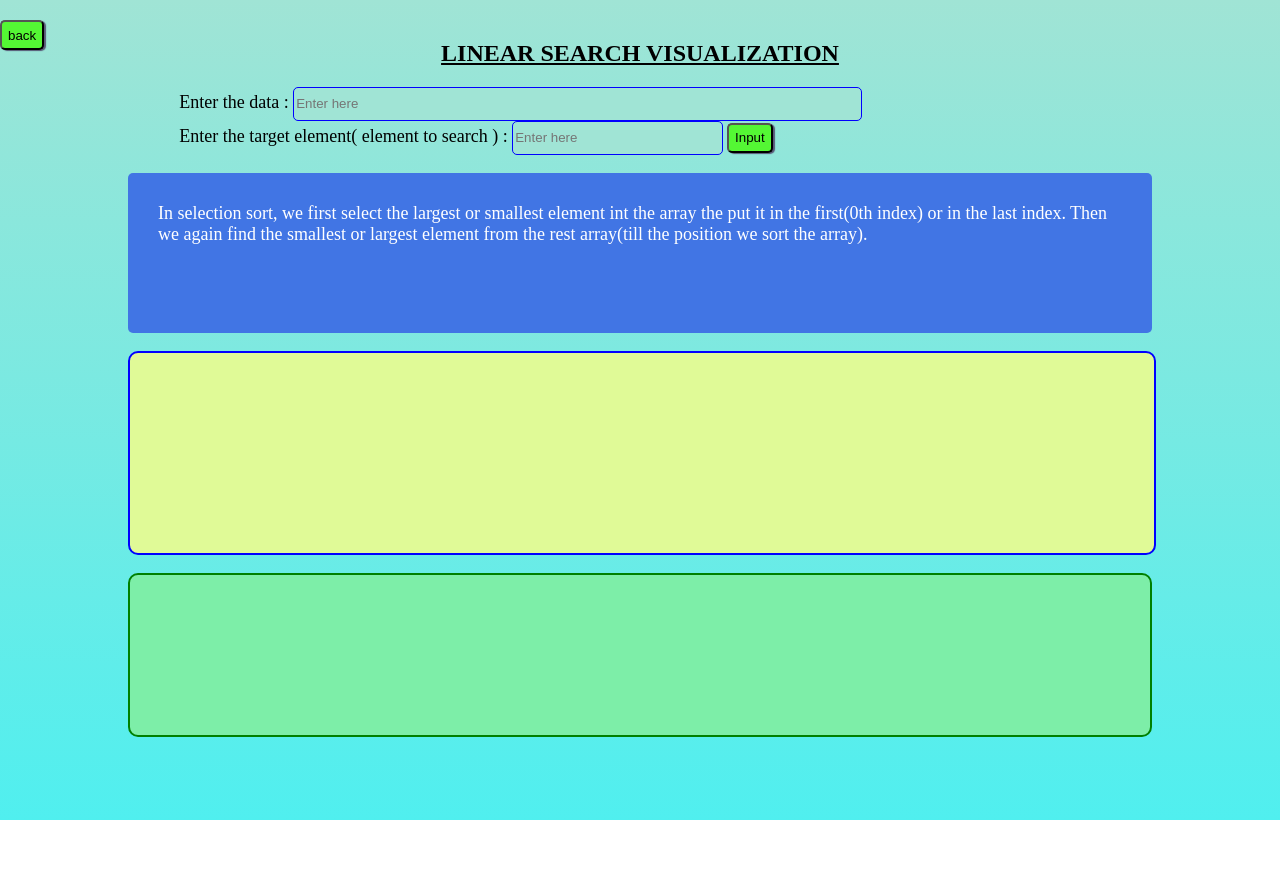
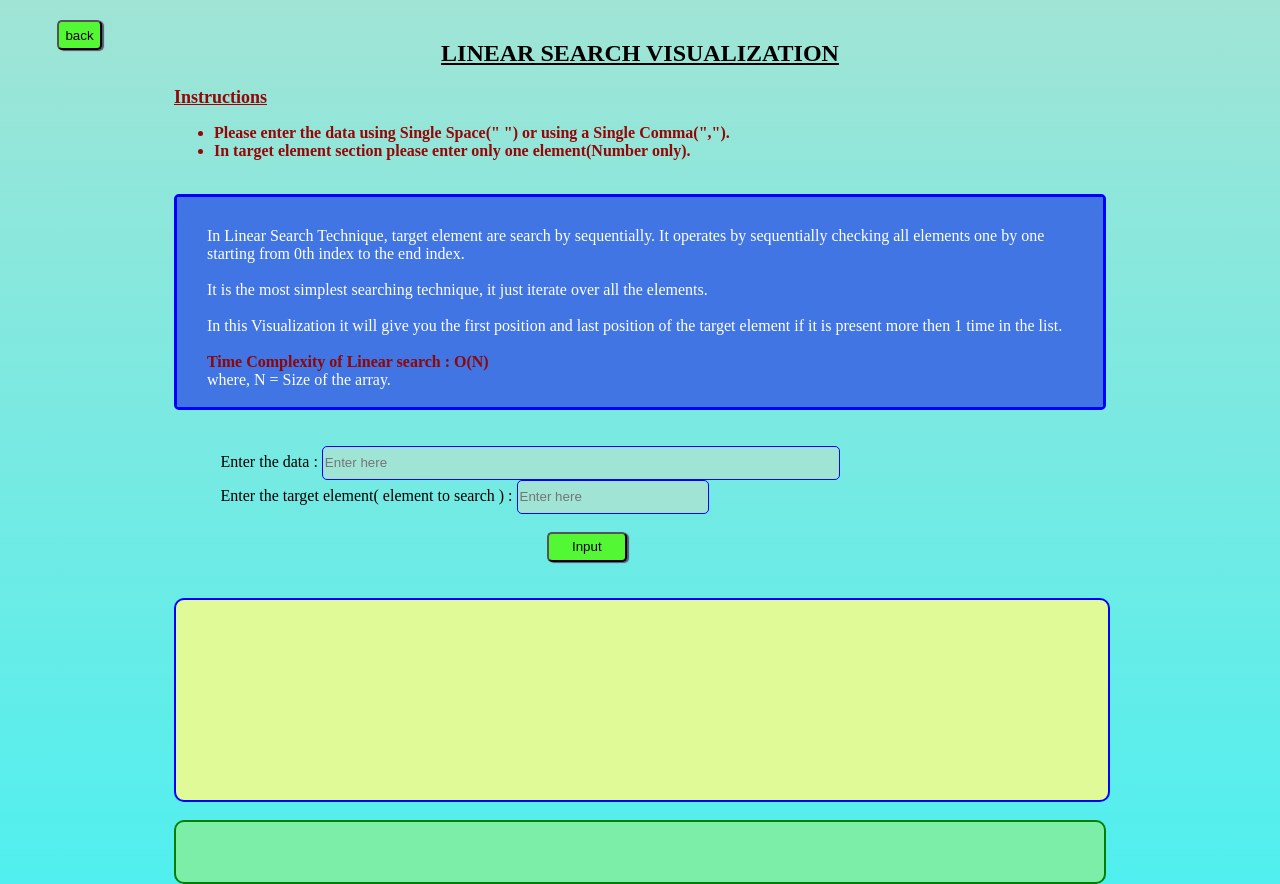
Before and after one commit to shantanu1810/Sorting-and-Searching-Visualization, a plain HTML site: page linear_Search.html in a window 1280 px wide. Before the commit the page ends 820 px from the top, so only its background shows below. Drawn offline with Linux system fonts and the light colour scheme.

Commit message:
Update linear_Search.html

```diff
--- a/linear_Search.html
+++ b/linear_Search.html
@@ -39,13 +39,14 @@
         }
         .explanation{
             color: rgb(22, 8, 8);
-            font-size: 18px;
+            font-size: medium;
             padding:30px;
-            height:100px;
+            height:150px;
             background: #4175e4;
             overflow-y:scroll;
             color:rgb(255, 255, 255);
             border-radius: 5px;
+            border: 3px solid blue;
         }
         h4{
             text-align: center;
@@ -89,17 +90,22 @@
             transform: scale(0.98);
         }
         .result{
-            height:100px;
+            height:auto;
             border: 2px solid green;
             border-radius: 10px;
             background: #7deea8;
             font-weight: bolder;
-            font-size: 18px;
+            font-size: medium;
             padding: 30px;
         }
         .back{
             position: absolute;
             top:20px;
+        }
+        #instruction{
+            font-size: medium;
+            font-weight: bold;
+            color: rgb(149, 6, 6);
         }
     </style>
 </head>
@@ -107,11 +113,12 @@
     <a href="index.html"><button class="back">back</button></a>
     <div class="maindiv">
     <h2 style="text-align: center;text-decoration:underline;">LINEAR SEARCH VISUALIZATION</h2>
-    <span style="margin-left:5%;font-size: 18px;">Enter the data : </span> <input type="text" placeholder="Enter here"name="data"/><br>
-    <span style="margin-left:5%;font-size: 18px;">Enter the target element( element to search ) : </span> <input type="text" placeholder="Enter here"name="data" style="width: 20%;"/>
-    <button onclick="start()">Input</button><br><br>
-    <div class="explanation">In selection sort, we first select the largest or smallest element int the array the put it in the first(0th index) or in the last index. Then we again find the smallest or largest element from the rest array(till the position we sort the array).
-    </div>
+    <div id="instruction"><span style="text-decoration: underline;font-size: 18px;">Instructions</span><ul><li>Please enter the data using Single Space(" ") or using a Single Comma(",").</li><li>In target element section please enter only one element(Number only).</li></ul></div></br>
+    <div class="explanation">In Linear Search Technique, target element are search by sequentially. It operates by sequentially checking all elements one by one starting from 0th index to the end index. <br><br>It is the most simplest searching technique, it just iterate over all the elements. <br><br>In this Visualization it will give you the first position and last position of the target element if it is present more then 1 time in the list. <br><br><span style="color: rgb(142, 6, 6);font-weight: bold;">Time Complexity of Linear search : O(N)</span> <br>where, N = Size of the array.
+    </div><br><br>
+    <span style="margin-left:5%;font-size: medium;">Enter the data : </span> <input type="text" placeholder="Enter here"name="data"/><br>
+    <span style="margin-left:5%;font-size: medium;">Enter the target element( element to search ) : </span> <input type="text" placeholder="Enter here"name="data" style="width: 20%;"/><br><br>
+    <button onclick="start()" style="margin-left: 40%;width: 80px;">Input</button><br><br>
     <br>
     <div class="present">
     </div><br/>
```
